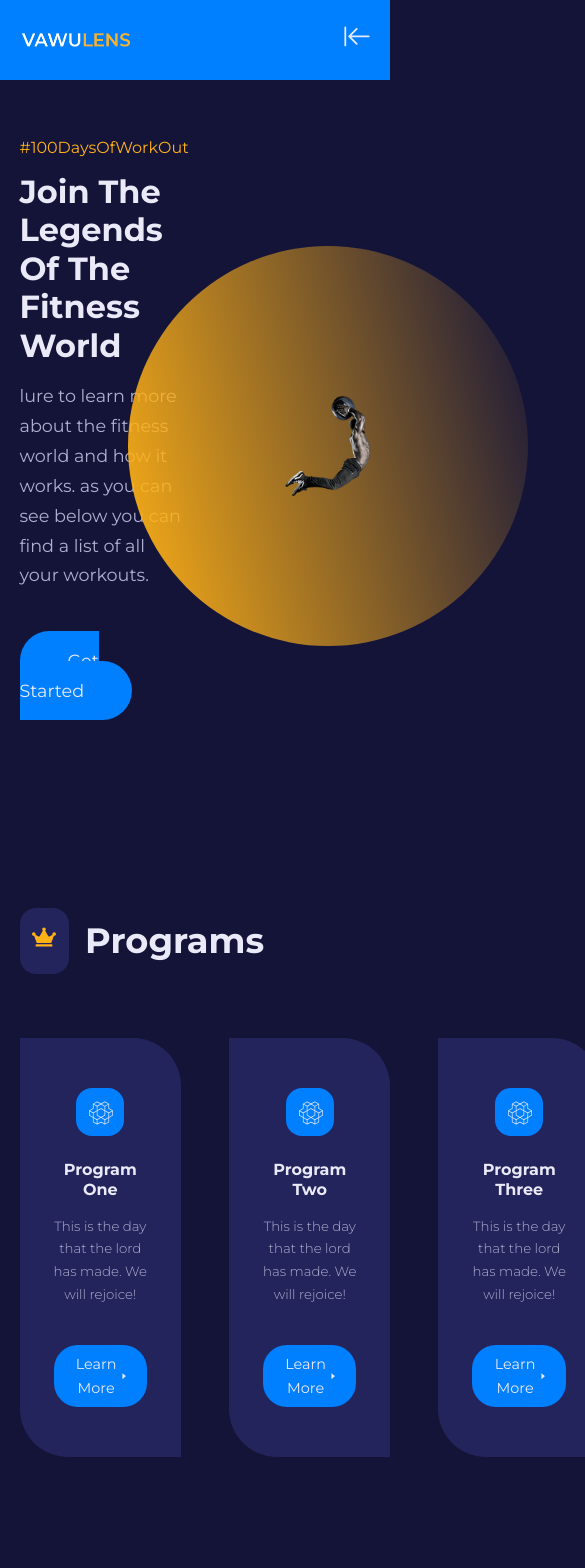
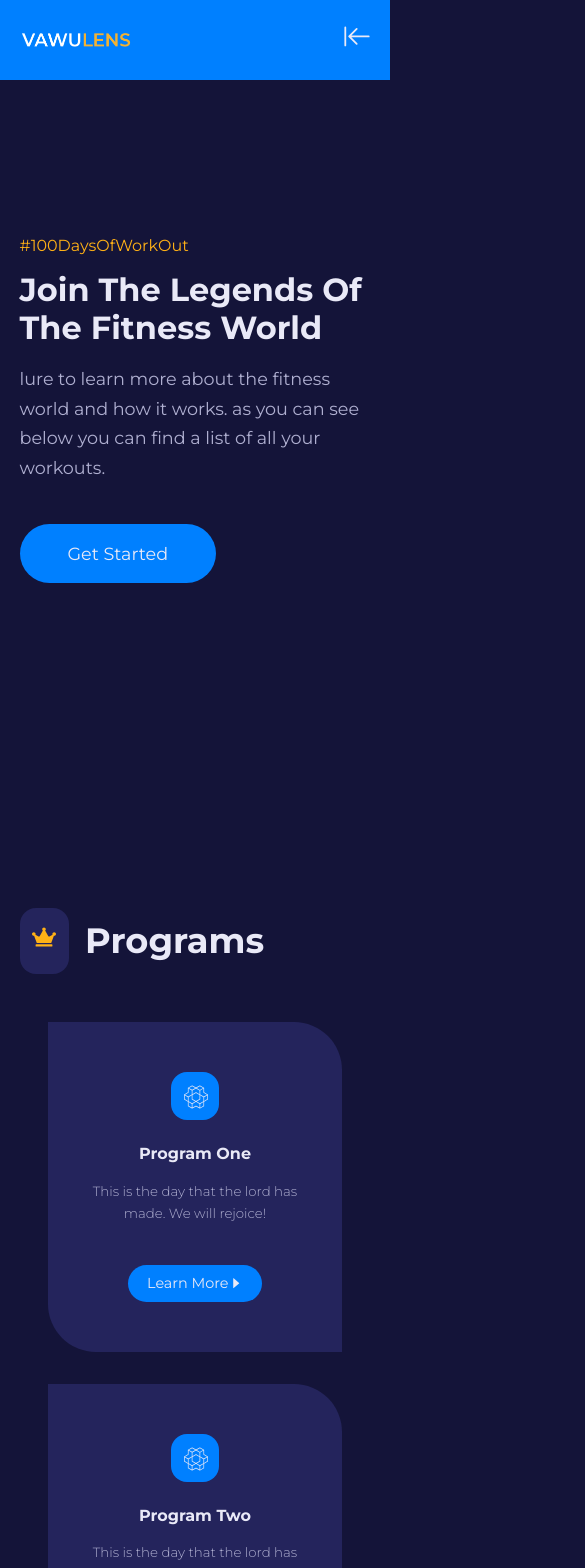
Before and after one commit to mohammedbabiker/reactsite, a React (Create React App) app: page / in a window 390 px wide. Shown: the top 1568 px of the page, 585 px wide, since content can reach past the window. Built offline with nearby package versions, Linux system fonts and the light colour scheme.

Commit message:
home page components media queries home.css

```diff
--- a/src/pages/home/home.css
+++ b/src/pages/home/home.css
@@ -269,3 +269,107 @@
   border-top: 2px solid var(--color-primary-variant);
   margin-top: 5rem;
 }
+
+/* med screen medium screen */
+@media screen and (max-width: 1024px) {
+  /* main header section   */
+  .main__header {
+    height: fit-content;
+    padding: 20rem 0;
+  }
+  .main__header-container {
+    gap: 0;
+  }
+  .main__header-circle {
+    width: 16rem;
+    height: 16rem;
+  }
+  /* programs */
+  .programs__wrapper {
+    grid-template-columns: 1fr 1fr;
+  }
+  /* values */
+  .values__container {
+    grid-template-columns: 1fr;
+    justify-content: center;
+    gap: 4rm;
+  }
+  .values__wrapper {
+    gap: 4rem 3rem;
+  }
+  .values__image {
+    display: none;
+  }
+  /* FAQs */
+  .faqs__wrapper {
+    grid-template-columns: 1fr;
+  }
+  /* testimonials */
+  .testimonials {
+    width: 75%;
+  }
+  /* footer */
+  .footer__container {
+    grid-template-columns: 1fr 1fr;
+    gap: 4rem;
+  }
+}
+
+/* med screen medium screen  phones */
+@media screen and (max-width: 600px) {
+  /* main header section   */
+  .main__header {
+    margin-top: 0;
+    padding: 12rem 0 0;
+    height: 100vh;
+  }
+  .main__header-image,
+  .main__header-circle {
+    display: none;
+  }
+  .main__header-container {
+    grid-template-columns: 1fr;
+  }
+  /* programs */
+  .programs__wrapper {
+    grid-template-columns: 1fr;
+    gap: 2rem;
+    margin-top: 3rem;
+  }
+  .programs__program {
+    width: 84%;
+    margin: 0 auto;
+  }
+  /* values */
+  .values__wrapper {
+    grid-template-columns: 1fr;
+    gap: 3rem;
+  }
+  .card.values__value {
+    width: 84%;
+    margin-inline: auto;
+  }
+  /* FAQs */
+  .faqs__wrapper {
+    gap: 1rem;
+    margin-top: 3rem;
+  }
+  /* testimonials */
+  .testimonials {
+    width: 100%;
+  }
+  /* footer */
+  footer {
+    margin-top: 7rem;
+  }
+  .footer__container {
+    grid-template-columns: 1fr;
+    gap: 3rem;
+  }
+  .footer__container article {
+    align-items: center;
+  }
+  .footer__container article p {
+    text-align: center;
+  }
+}
```
